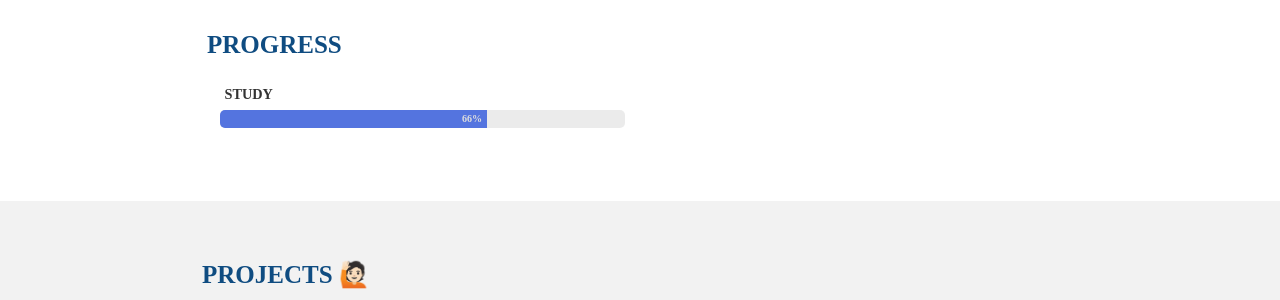
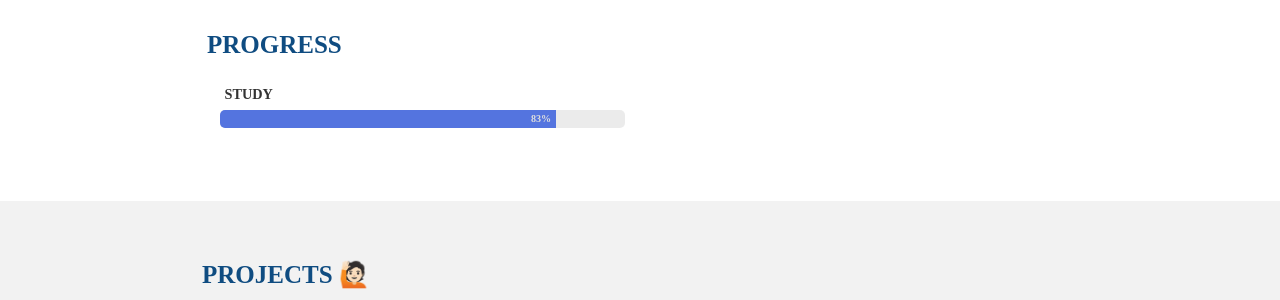
Before and after one commit to TAVE-6th-RLstudy/TAVE-6th-RLstudy.github.io, a Jekyll site: the page built from portfolio.html, in a window 1280 px wide. Shown: the part 611-911 px from the top of the page. Built offline with Jekyll 4.4.1, drawn with Linux system fonts in a browser that asks for light colours; nearby versions of some CDN libraries; some web fonts are replaced.

```diff
--- a/_config.yml
+++ b/_config.yml
@@ -5,7 +5,7 @@ google_analytics: UA-164515885-2
 
 # Blog Settings
 theme_settings:
-  title: TAVE 6TH RL Stydy
+  title: TAVE 6기 강화학습 스터디
   description: Reinforcement Learning
   favicon: assets/favicon.ico
 
@@ -20,7 +20,7 @@ theme_settings:
         experience: TAVE 6TH, First Half(RL Study)
     skills:
       - skill: STUDY
-        value: 66 # Percent value
+        value: 83 # Percent value
     teammember:
       - name1: Park Jeiyoon | Lee Moonki
       - name2: Lim Sooyeon   | Cho Jaehoon
```
